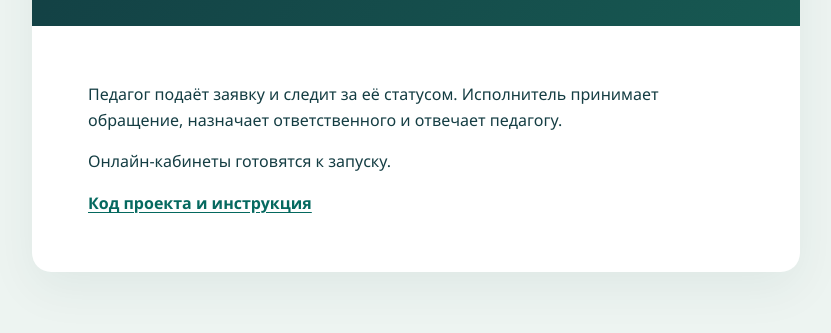
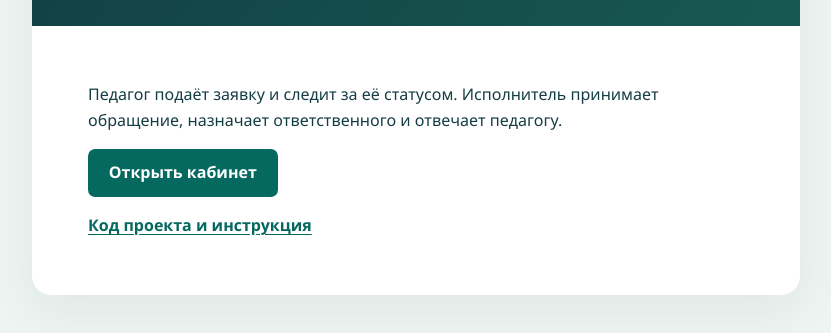
Before and after one commit to mweowww/prioritet-it-support, a website: page docs/index.html in a window 1280 px wide. Shown: the part 363-696 px from the top of the page, without its empty margins (224-1055 px from the left). Drawn offline with Linux system fonts and the light colour scheme.

Commit message:
Вход в кабинет с GitHub Pages

```diff
--- a/docs/index.html
+++ b/docs/index.html
@@ -13,6 +13,9 @@
     h1 { max-width: 13em; font-size: clamp(2.3rem, 6vw, 3.6rem); letter-spacing: -.04em; line-height: 1.1; margin: 1rem 0 0; }
     p { margin: 0 0 1rem; }
     a { color: #05695f; font-weight: 650; text-underline-offset: .2em; }
+    .cabinet { display: inline-block; padding: .7rem 1.3rem; border-radius: .45rem; color: white; background: #066960; text-decoration: none; }
+    .cabinet:hover { background: #104840; }
+    .cabinet:focus-visible { outline: 3px solid #326fb2; outline-offset: 3px; }
   </style>
 </head>
 <body>
@@ -20,7 +23,7 @@
     <header><span>Центр образования «Приоритет»</span><h1>Единая служба ИТ-поддержки</h1></header>
     <section>
       <p>Педагог подаёт заявку и следит за её статусом. Исполнитель принимает обращение, назначает ответственного и отвечает педагогу.</p>
-      <p>Онлайн-кабинеты готовятся к запуску.</p>
+      <p><a class="cabinet" href="https://prioritet-it-support.onrender.com/">Открыть кабинет</a></p>
       <a href="https://github.com/mweowww/prioritet-it-support">Код проекта и инструкция</a>
     </section>
   </main>
```
